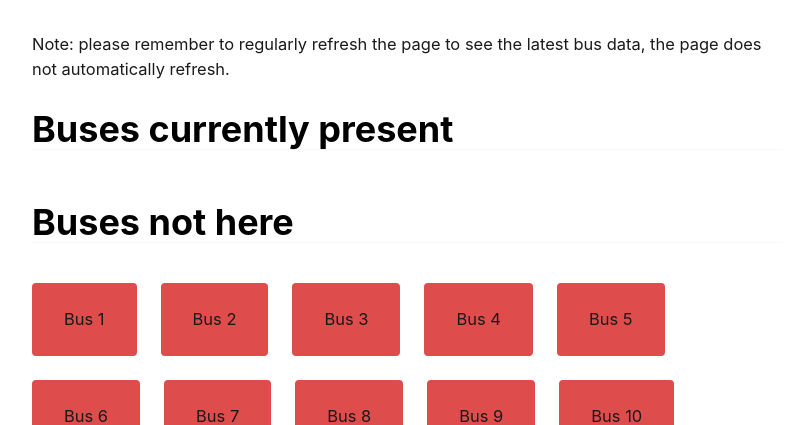
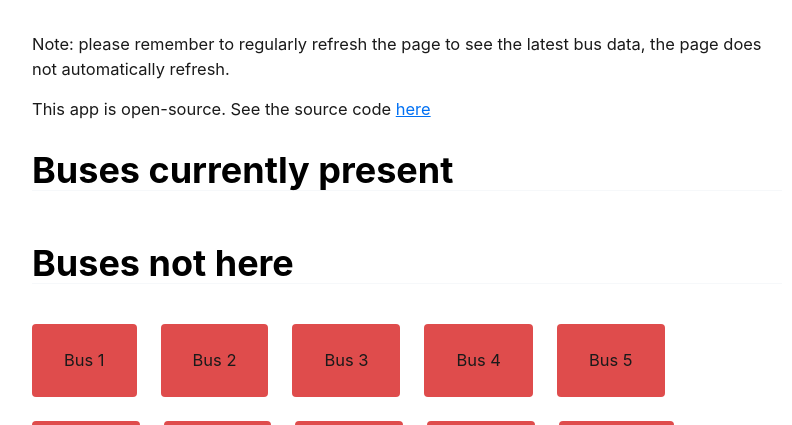
Before and after one commit to Songtech-0912/ThreeFifteen-App, a Flask app: page / in a window 1280 px wide. Shown: the part 101-526 px from the top of the page, without its empty margins (233-1025 px from the left). Run offline with Flask 3, Linux system fonts and the light colour scheme; some web fonts are replaced.

Commit message:
Add open source notice

```diff
--- a/templates/main.html
+++ b/templates/main.html
@@ -16,6 +16,7 @@
         <h1>ThreeFifteen</h1>
     </header>
     <p>Note: please remember to regularly refresh the page to see the latest bus data, the page does not automatically refresh.</p>
+    <p>This app is open-source. See the source code <a href="https://github.com/Songtech-0912/Threefifteen-App">here</a></p>
     <h1>Buses currently present</h1>
     <div class="bus-list">
         {% for i in busdata["present"] %}
```
